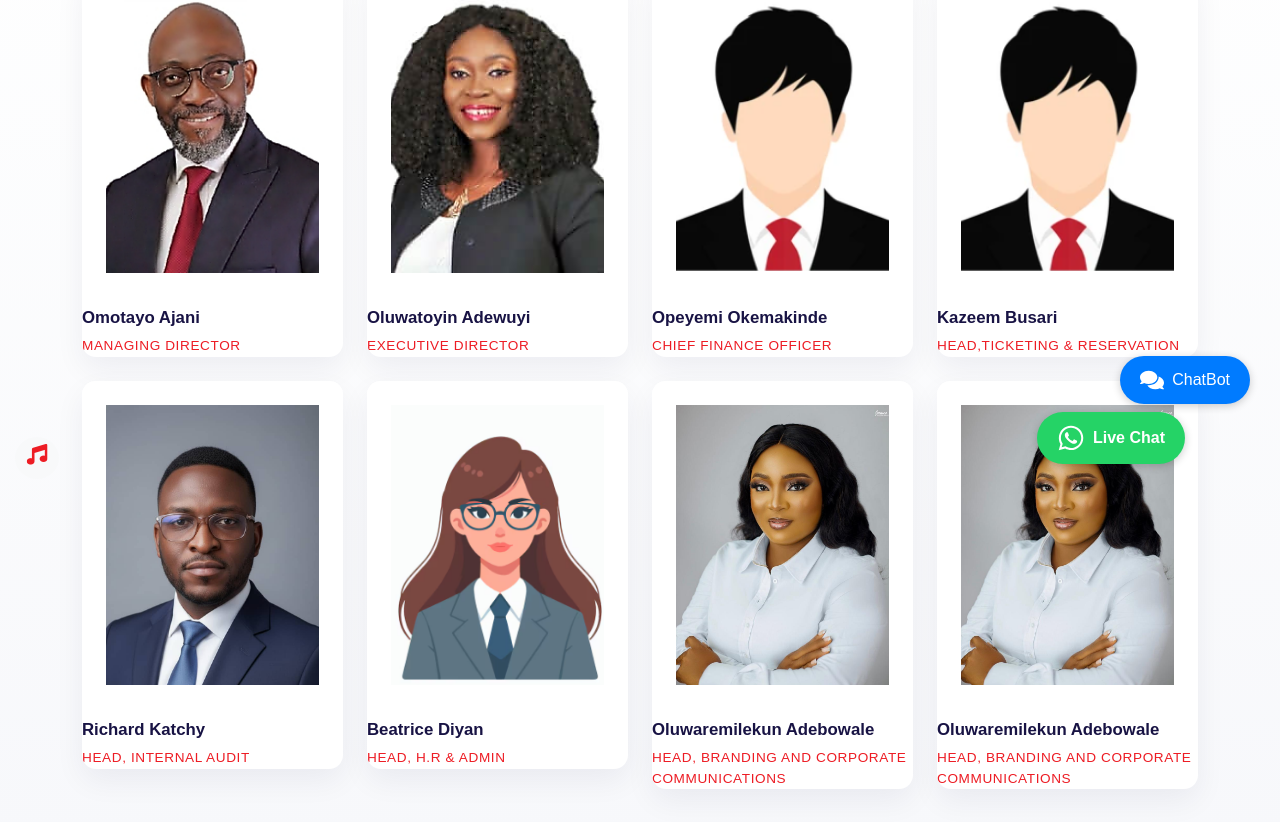
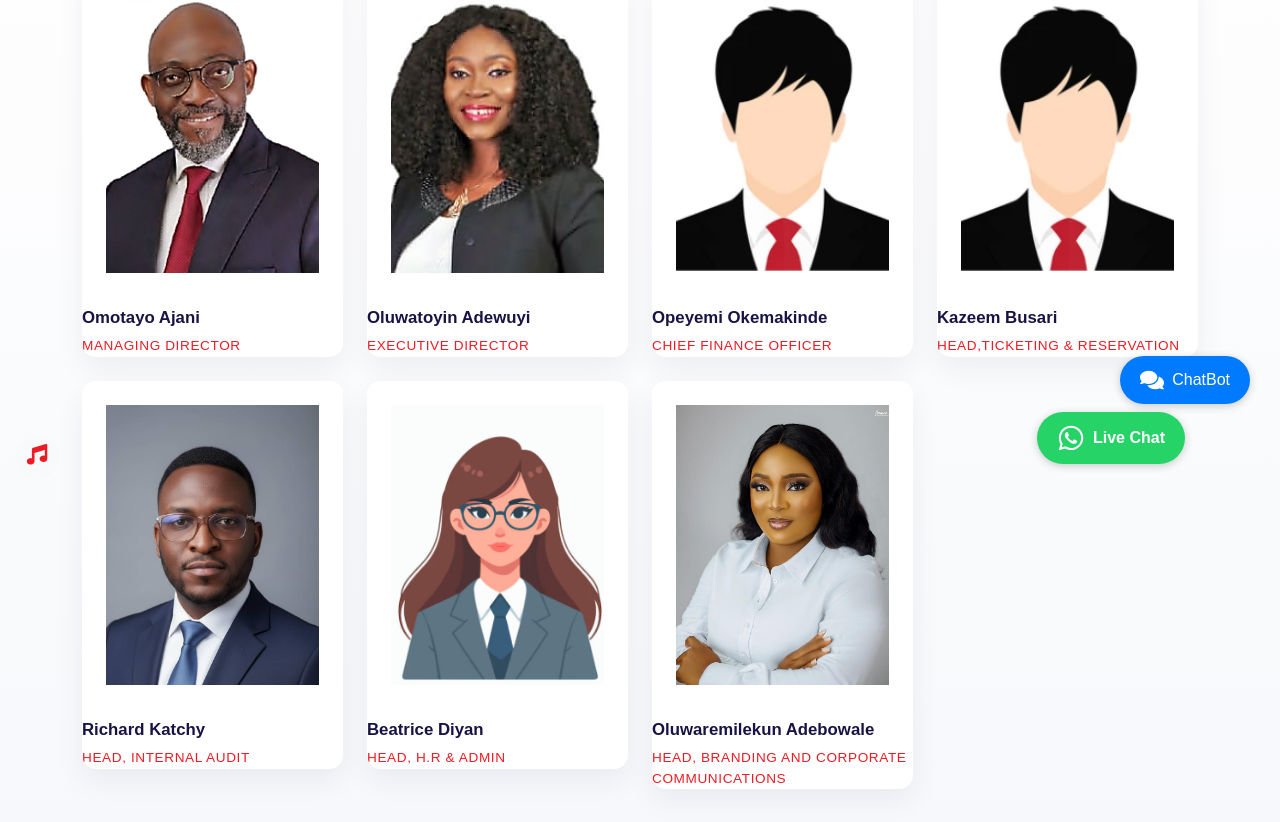
Before and after one commit to EdetDavid/thrive-travels, a React (Create React App) app: page /management-team in a window 1280 px wide. Shown: the part 306-1128 px from the top of the page. Built offline with nearby package versions, Linux system fonts and the light colour scheme; a web font is replaced by a local one.

Commit message:
Update on Team Component

```diff
--- a/src/pages/team/Team.jsx
+++ b/src/pages/team/Team.jsx
@@ -55,12 +55,7 @@ const managementTeam = [
     role: "Head, Branding and Corporate Communications",
     bio: "Runs operations and ensures delivery excellence.",
   },
-   {
-    imgSrc: remi,
-    name: "Oluwaremilekun Adebowale",
-    role: "Head, Branding and Corporate Communications",
-    bio: "Runs operations and ensures delivery excellence.",
-  },
+
 ];
 
 const ManagementTeam = () => {
```
